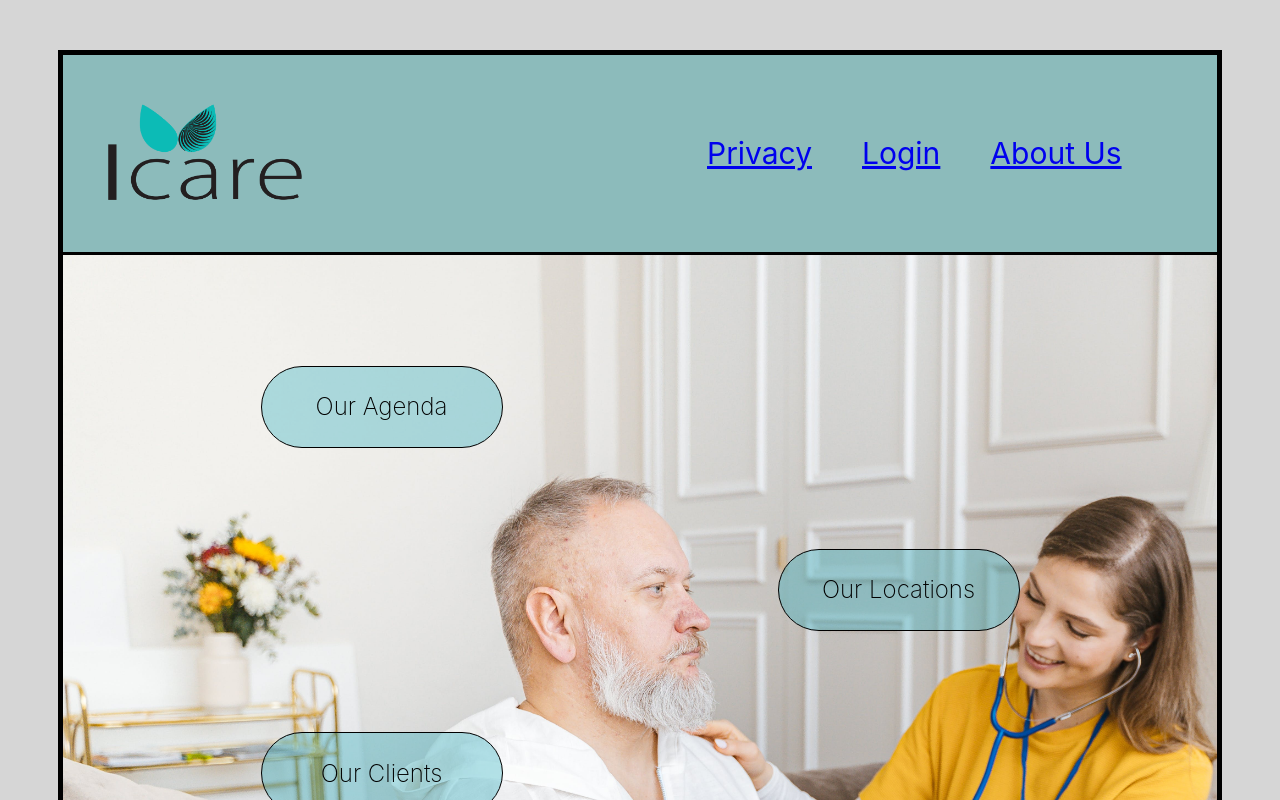
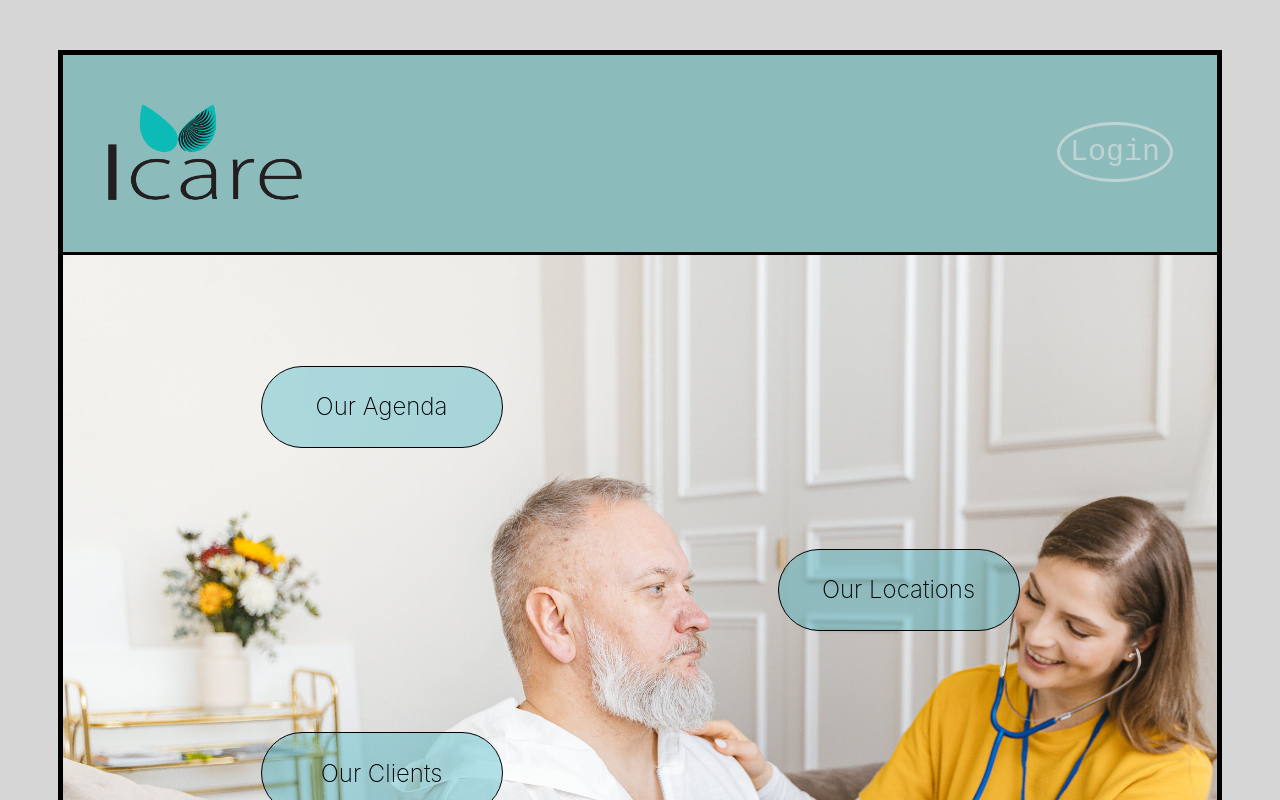
Before and after one commit to KasiaRaven26/Icare, a React (Vite) app in the folder Icare_app/: page / in a window 1280 px wide. Shown: the top 800 px of the page. Built offline with nearby package versions, Linux system fonts and the light colour scheme.

Commit message:
edited icons

```diff
--- a/Icare_app/src/components/ContetItems/Button.css
+++ b/Icare_app/src/components/ContetItems/Button.css
@@ -7,8 +7,7 @@
   border-width: 1px;
   width: 9rem;
   text-align: center;
-    border-color: #2563EB;
+  border-color: #ffffff;
   color: #ffffff;
-    background-color: #60A5FA;
-
+  background-color: #61bbac;
 }
--- a/Icare_app/src/components/Header.css
+++ b/Icare_app/src/components/Header.css
@@ -11,5 +11,11 @@
 }
 
 .link-div > a {
-    margin-left: 50px;
-}
+  margin-left: 400px;
+  padding-top: 10px ;
+  font-family:monospace;
+  text-decoration:none;
+  color: rgba(215, 223, 222, 0.677);
+  border: 3.5px solid;
+  padding: 10px;
+  border-radius: 70% ;
--- a/Icare_app/src/components/Header.jsx
+++ b/Icare_app/src/components/Header.jsx
@@ -1,17 +1,15 @@
 import React from "react";
 import logo from "./I_care.jpg";
-import './Header.css';
+import "./Header.css";
 
 export function Header() {
   return (
-    <div style={{"position" : "relative"}}>
+    <div style={{ position: "relative" }}>
       <div className="image-div">
         <img className="logo" src={logo} alt="Logo" />
       </div>
       <div className="link-div">
-        <a  href="./client">Privacy</a>
         <a href="./client">Login</a>
-        <a  href="./client">About Us</a>
       </div>
     </div>
   );
--- a/Icare_app/src/components/Modal/ModalContent.css
+++ b/Icare_app/src/components/Modal/ModalContent.css
@@ -10,7 +10,7 @@
   border-radius: 9999px;
   background-color: #ffffff;
   color: #000000;
-  }
+}
 
 /* modal; */
 
```
Lines whose indentation alone changed are shown as unchanged.
